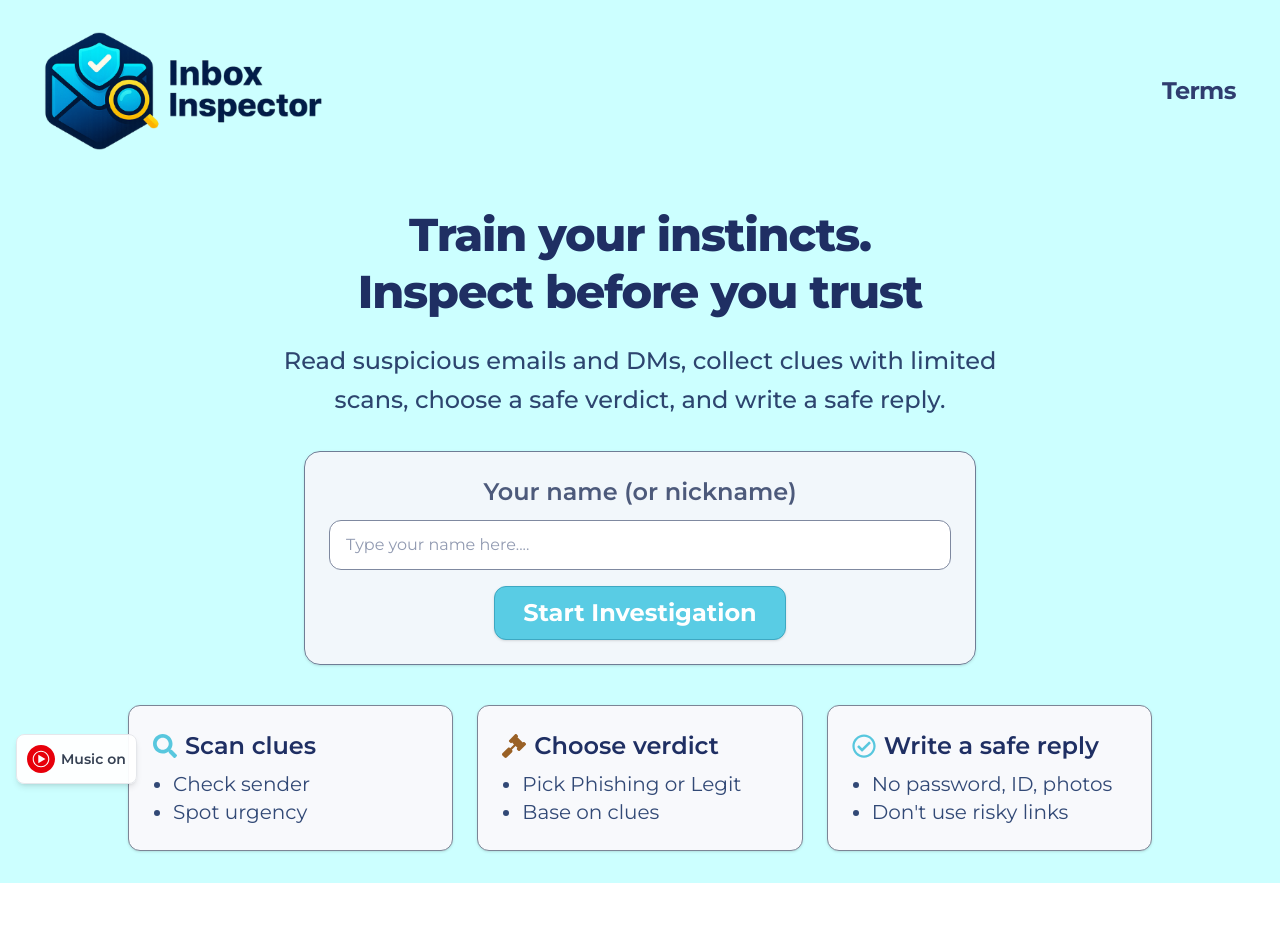
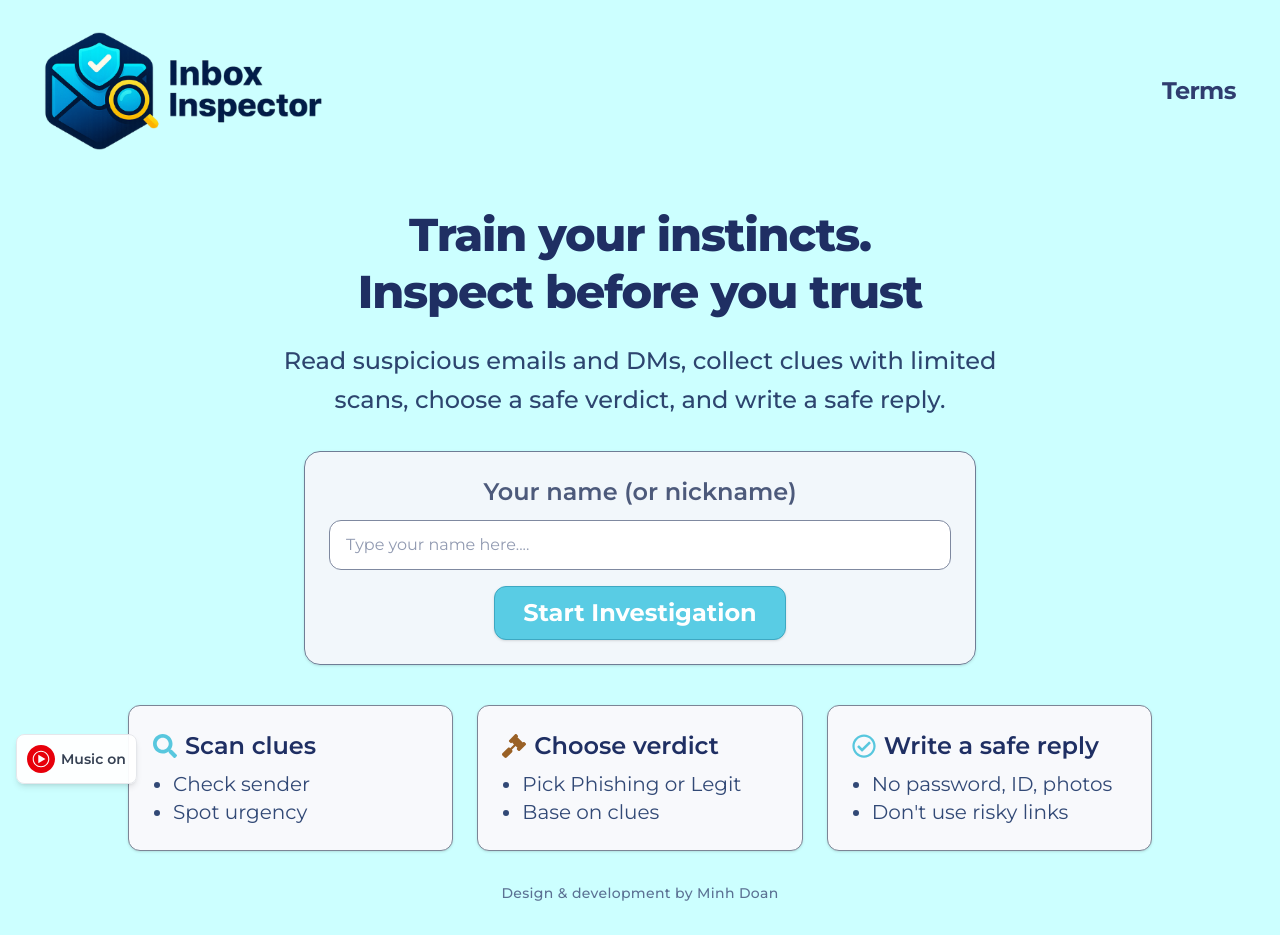
Before and after one commit to minmin1805/Inbox-Inspector-Game, a React app in the folder frontend/: page /welcome in a window 1280 px wide. Before the commit the page ends 883 px from the top, so only its background shows below. Built offline with nearby package versions, Linux system fonts and the light colour scheme; no server answers; the HTML template or start-up script is replaced by a standard one.

Commit message:
added a credit name

```diff
--- a/frontend/src/pages/EndgamePage.jsx
+++ b/frontend/src/pages/EndgamePage.jsx
@@ -96,6 +96,10 @@ function EndgamePage() {
             Exit To Menu
           </button>
         </div>
+
+        <p className="mt-5 text-center text-xs font-medium tracking-wide text-[#3e4d78]/80 sm:text-sm">
+          Design &amp; development by Minh Doan
+        </p>
       </div>
     </div>
   );
--- a/frontend/src/pages/WelcomePage.jsx
+++ b/frontend/src/pages/WelcomePage.jsx
@@ -124,6 +124,10 @@ function WelcomePage() {
             </ul>
           </article>
         </section>
+
+        <p className="mt-8 text-xs font-medium tracking-wide text-[#3e4d78]/80 sm:text-sm">
+          Design &amp; development by Minh Doan
+        </p>
       </main>
     </div>
   );
```
